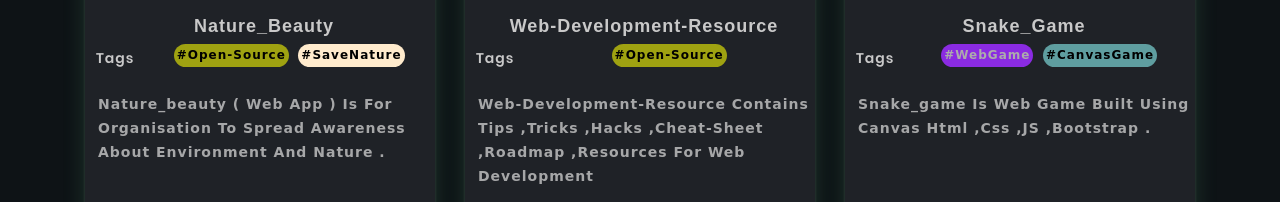
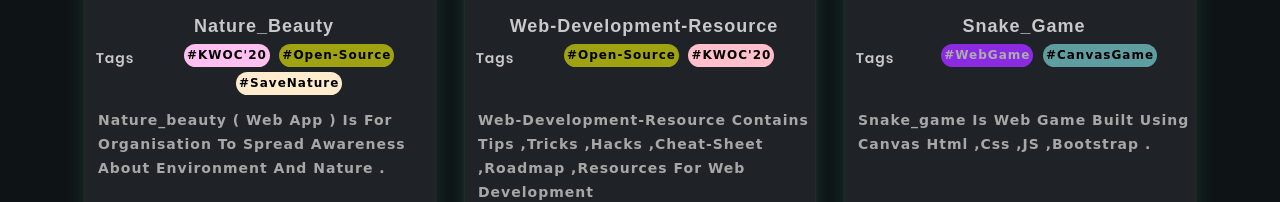
Before and after one commit to Surajbokde/portfolio, a plain HTML site: page index.html in a window 1280 px wide. Shown: the part 3637-3839 px from the top of the page. Drawn offline with Linux system fonts and the light colour scheme.

Commit message:
kwoc'20 tag added

```diff
--- a/assets/css/theme/index.css
+++ b/assets/css/theme/index.css
@@ -365,6 +365,7 @@ border-radius: 30px;
 }
 .project-card .about-project .title{
   margin-left: 8px;
+  height: 90px;
 }
 .project-card .about-project .title p{
   padding: 3px;
--- a/index.html
+++ b/index.html
@@ -291,7 +291,7 @@
               <h2>Nature_Beauty</h2>
               <p style="float: left;">Tags</p>
               <ul class="tags">
-
+                <li style="color: black; background-color: rgb(255, 192, 241);">#KWOC'20</li>
                 <li style="color: black;">#Open-Source</li>
                 <li style="color: black; background-color: blanchedalmond;">#SaveNature</li>
               </ul>
@@ -324,7 +324,7 @@
               <ul class="tags">
 
                 <li style="color: black;">#Open-Source</li>
-
+                <li style="color: black;background-color: pink;">#KWOC'20</li>
               </ul>
             </div>
             <div class="project-text">
```
